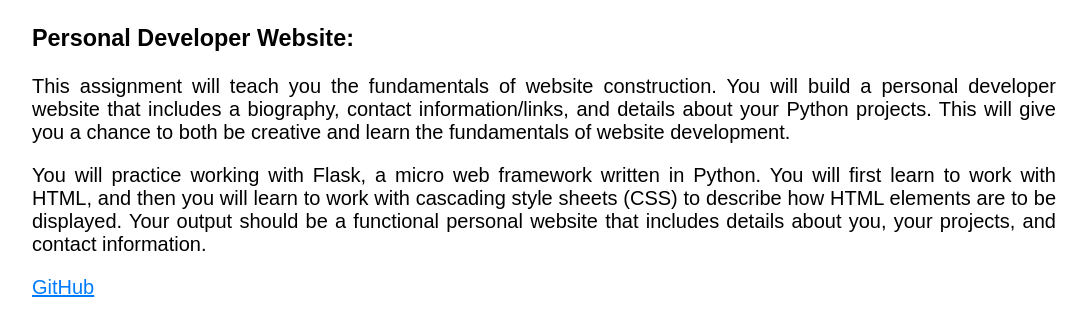
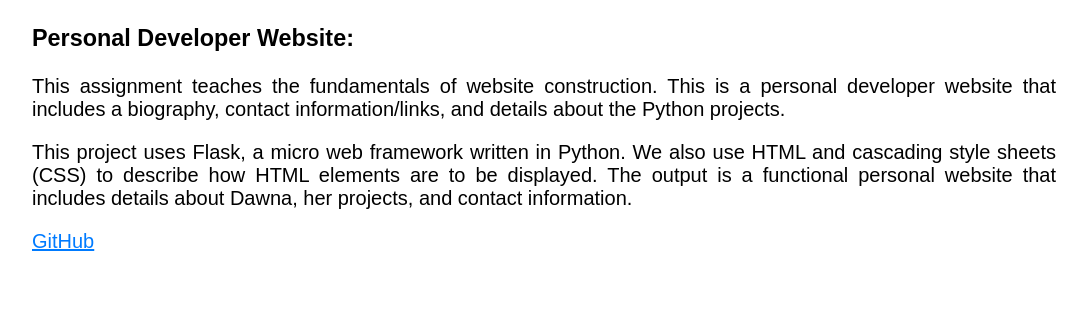
Before and after one commit to dawnaproskourine/jhu_software_concepts, a Flask app: page /projects in a window 1280 px wide. Shown: the part 122-458 px from the top of the page, without its empty margins (96-1183 px from the left). Run offline with Flask 3, Linux system fonts and the light colour scheme.

Commit message:
image edits

```diff
--- a/module_1/personal_website/static/styles.css
+++ b/module_1/personal_website/static/styles.css
@@ -1,5 +1,7 @@
 * {
   box-sizing: border-box;
+  margin: 0
+  padding: 0
 }
 
 body {
@@ -43,5 +45,5 @@ nav ul li.active {
 
 main {
   width: 80%;
-  margin: 0 auto;
+  margin: 0 auto
 }
--- a/module_1/personal_website/templates/pages/projects.html
+++ b/module_1/personal_website/templates/pages/projects.html
@@ -7,15 +7,13 @@
 {% block content %}
   <h3>Personal Developer Website:</h3>
   <p>
-    This assignment will teach you the fundamentals of website construction. You will build a personal developer website
-    that includes a biography, contact information/links, and details about your Python projects. This will give you a
-    chance to both be creative and learn the fundamentals of website development.
+    This assignment teaches the fundamentals of website construction. This is a personal developer website
+    that includes a biography, contact information/links, and details about the Python projects.
   </p>
   <p>
-    You will practice working with Flask, a micro web framework written in Python. You will first learn to work with
-    HTML, and then you will learn to work with cascading style sheets (CSS) to describe how HTML elements are to be
-    displayed. Your output should be a functional personal website that includes details about you, your projects,
-    and contact information.
+    This project uses Flask, a micro web framework written in Python. We also use HTML and cascading style sheets (CSS) to
+    describe how HTML elements are to be displayed. The output is a functional personal website that includes details about
+    Dawna, her projects, and contact information.
   </p>
 <div>
   <a class="btn" href="https://github.com/dawnaproskourine/jhu_software_concepts/tree/main/module_1/personal_website" target="_blank">GitHub</a>
```
Also changed, not shown: module_1/personal_website/templates/pages/home.html (+11 -12 lines), module_1/README.md.
